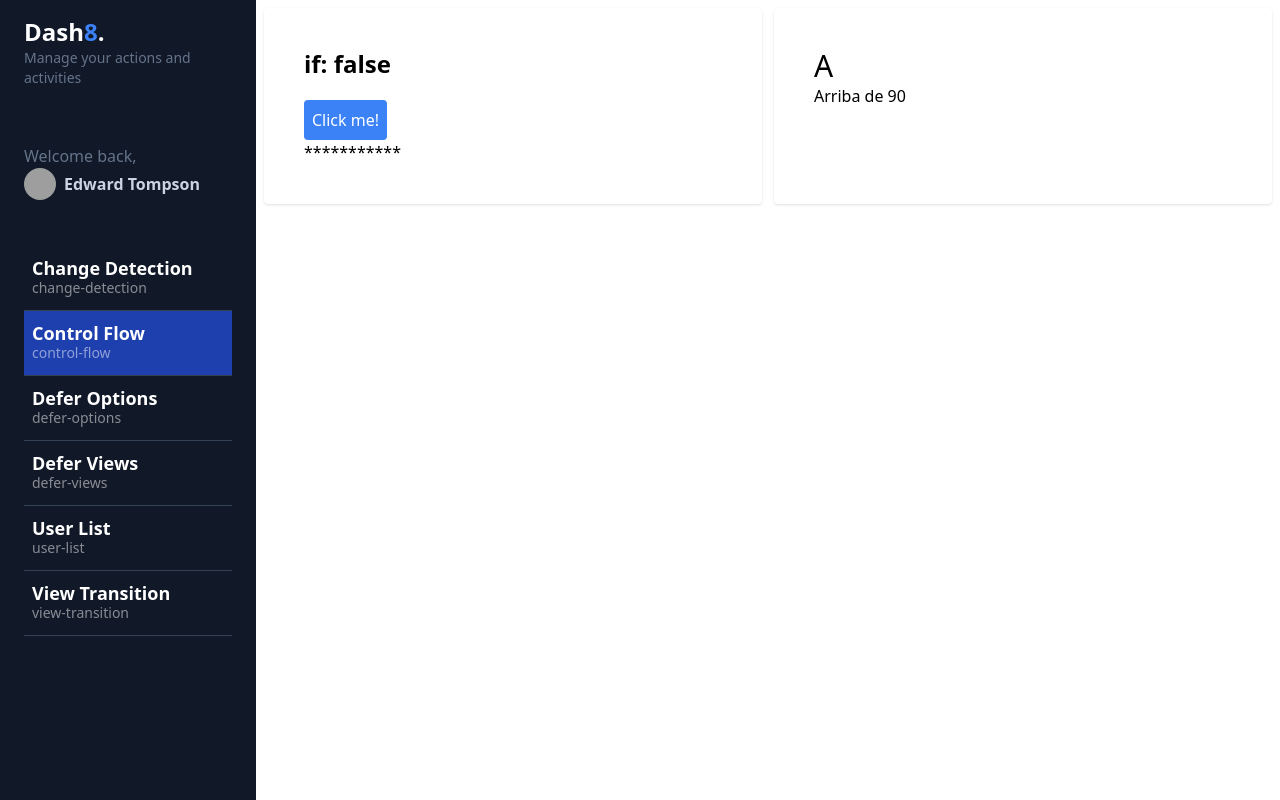
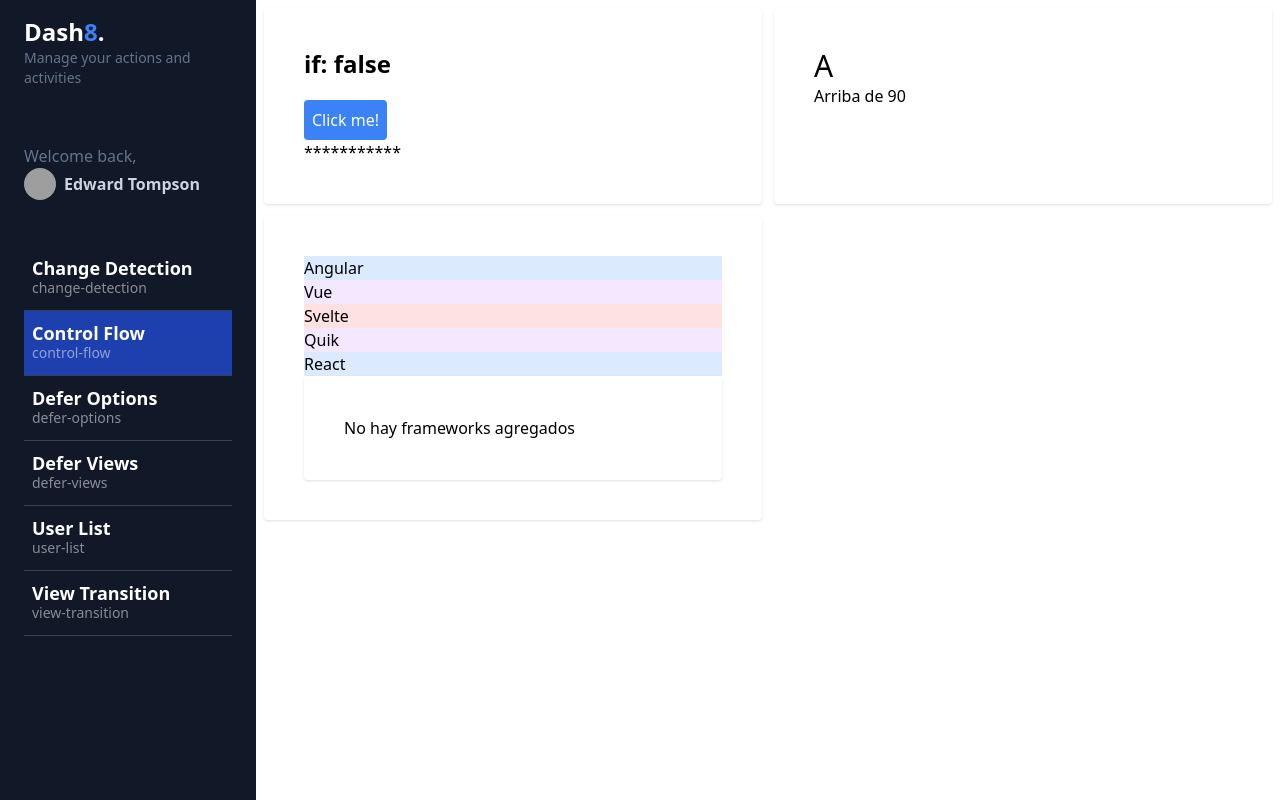
Before and after one commit to suslobo/013-my-dashboard, an Angular app: page /dashboard/control-flow in a window 1280 px wide. Built offline with nearby package versions, Linux system fonts and the light colour scheme; grey boxes are pictures that could not be loaded.

Commit message:
@For en el Control Flow

```diff
--- a/src/app/dashboard/pages/control-flow/control-flow.component.html
+++ b/src/app/dashboard/pages/control-flow/control-flow.component.html
@@ -34,7 +34,33 @@
         <p>Reprobado</p>
       }
      }
+  </div>
 
+   <!-- @for -->
+   <div class="bg-white rounded shadow p-10">
+    <ul>
+      @for (framework of frameworks(); track frameworks;
+      let i = $index, first = $first, last = $last, even = $even, odd = $odd, count = $count) {
+        <li [class]="{
+          'bg-red-100': even && !first && !last,
+          'bg-purple-100': odd && !first && !last,
+          'bg-blue-100': first || last,
+
+        }">{{ framework }}</li>
+      }
+    </ul>
+
+    <div class="bg-white rounded shadow p-10">
+      <ul>
+        @for (framework of frameworks2(); track $index) {
+          <li>{{ framework }}</li>
+          <!-- para mostrar un mensaje al usuario cuando el array esté vacio utilizamos @empty-->
+        } @empty {
+          <li>No hay frameworks agregados</li>
+        }
+      </ul>
+
+    </div>
 
 
 
@@ -42,4 +68,5 @@
 
   </div>
 
+
 </section>
--- a/src/app/dashboard/pages/control-flow/control-flow.component.ts
+++ b/src/app/dashboard/pages/control-flow/control-flow.component.ts
@@ -15,6 +15,11 @@
   public showContent = signal(false);
   //nos creamos otra señal, @switch
   public grade = signal<Grade>('A');
+  //nos creamos otra señal, @for
+  public frameworks = signal([ 'Angular', 'Vue', 'Svelte', 'Quik', 'React',]);
+  //lo duplicamos pero vacio
+  public frameworks2 = signal([]);
+
 
   //para cambiar la señal nos creamos un método
   public toogleContent() {
```
